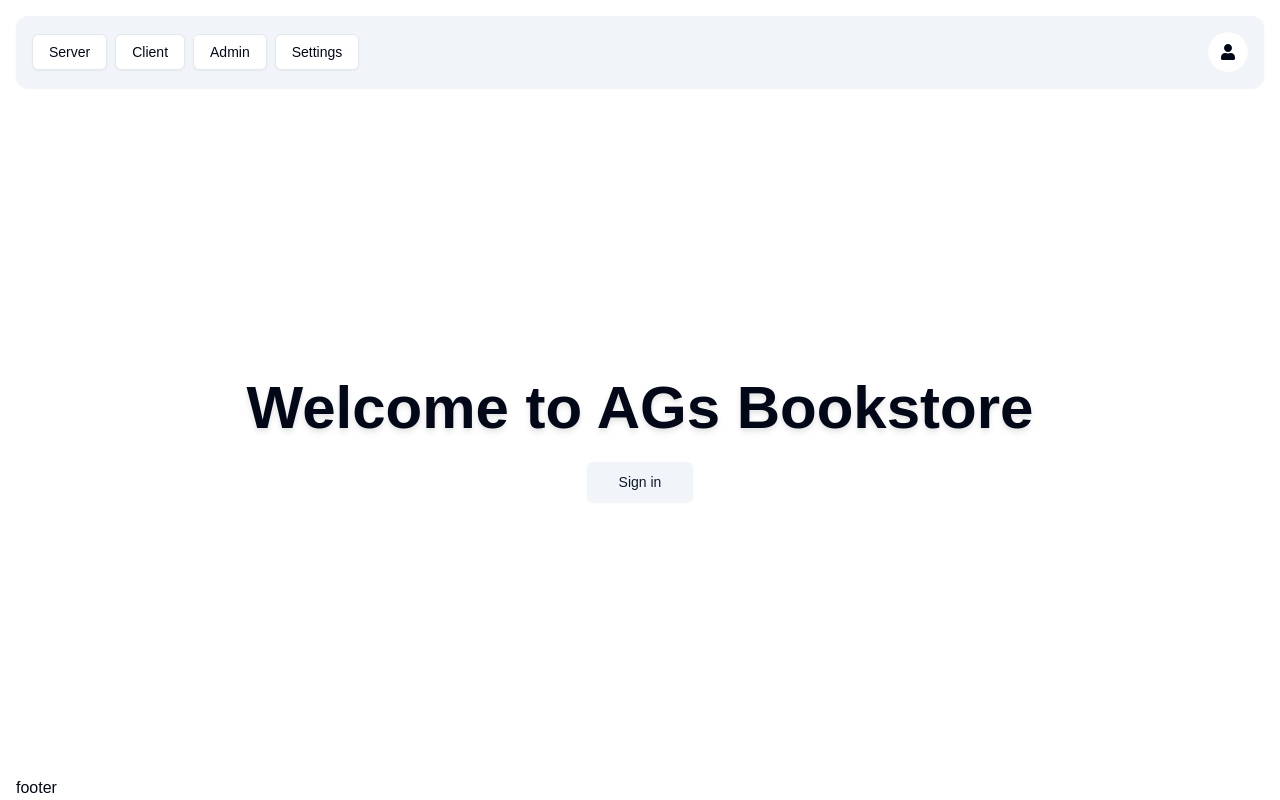
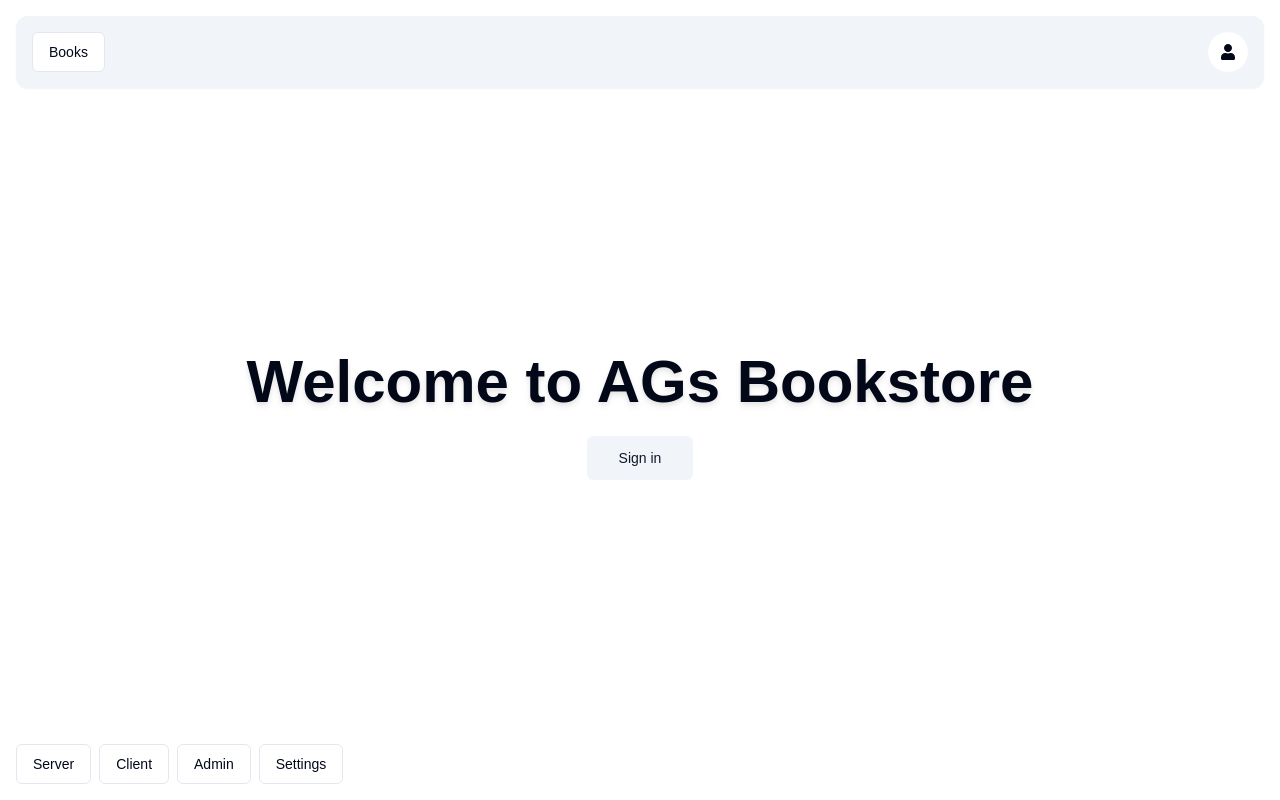
Before and after one commit to BobbaruK/ags-bookstore, a Next.js app in the folder webapp/: page / in a window 1280 px wide. Built offline with nearby package versions, Linux system fonts and the light colour scheme; no server answers.

Commit message:
add usehooks-ts, create custom btn comp, footer, update header and user btn

```diff
--- a/webapp/src/app/layout.tsx
+++ b/webapp/src/app/layout.tsx
@@ -6,6 +6,7 @@ import { ThemeProvider } from "@/providers/theme-provider";
 import type { Metadata } from "next";
 import { Geist, Geist_Mono } from "next/font/google";
 import "./globals.css";
+import { Footer } from "@/components/footer";
 
 const geistSans = Geist({
   variable: "--font-geist-sans",
@@ -44,9 +45,7 @@ export default async function RootLayout({
             <div className="grid min-h-[100vh] grid-rows-siteGrid gap-10">
               <Header />
               <main>{children}</main>
-              <footer>
-                <div className="container">footer</div>
-              </footer>
+              <Footer />
             </div>
             <Toaster richColors closeButton />
           </ThemeProvider>
--- /dev/null
+++ b/webapp/src/components/footer.tsx
@@ -0,0 +1,37 @@
+"use client";
+
+import { usePathname } from "next/navigation";
+import { Button } from "./ui/button";
+import Link from "next/link";
+
+export const Footer = () => {
+  const pathname = usePathname();
+
+  return (
+    <footer className="py-4">
+      <div className="container flex flex-wrap gap-2">
+        <Button
+          asChild
+          variant={pathname === "/server" ? "default" : "outline"}
+        >
+          <Link href={"/server"}>Server</Link>
+        </Button>
+        <Button
+          asChild
+          variant={pathname === "/client" ? "default" : "outline"}
+        >
+          <Link href={"/client"}>Client</Link>
+        </Button>
+        <Button asChild variant={pathname === "/admin" ? "default" : "outline"}>
+          <Link href={"/admin"}>Admin</Link>
+        </Button>
+        <Button
+          asChild
+          variant={pathname === "/settings" ? "default" : "outline"}
+        >
+          <Link href={"/settings"}>Settings</Link>
+        </Button>
+      </div>
+    </footer>
+  );
+};
--- a/webapp/src/components/navbar.tsx
+++ b/webapp/src/components/navbar.tsx
@@ -13,24 +13,9 @@ export const Navbar = () => {
       <div className="flex gap-x-2">
         <Button
           asChild
-          variant={pathname === "/server" ? "default" : "outline"}
+          variant={pathname.startsWith("/books") ? "default" : "outline"}
         >
-          <Link href={"/server"}>Server</Link>
-        </Button>
-        <Button
-          asChild
-          variant={pathname === "/client" ? "default" : "outline"}
-        >
-          <Link href={"/client"}>Client</Link>
-        </Button>
-        <Button asChild variant={pathname === "/admin" ? "default" : "outline"}>
-          <Link href={"/admin"}>Admin</Link>
-        </Button>
-        <Button
-          asChild
-          variant={pathname === "/settings" ? "default" : "outline"}
-        >
-          <Link href={"/settings"}>Settings</Link>
+          <Link href={"/books"}>Books</Link>
         </Button>
       </div>
       <UserButton />
--- a/webapp/src/components/ui/button.tsx
+++ b/webapp/src/components/ui/button.tsx
@@ -1,57 +1,124 @@
-import * as React from "react"
-import { Slot } from "@radix-ui/react-slot"
-import { cva, type VariantProps } from "class-variance-authority"
-
-import { cn } from "@/lib/utils"
+import * as React from "react";
+import { Slot, Slottable } from "@radix-ui/react-slot";
+import { cva, type VariantProps } from "class-variance-authority";
+import { cn } from "@/lib/utils";
 
 const buttonVariants = cva(
-  "inline-flex items-center justify-center gap-2 whitespace-nowrap rounded-md text-sm font-medium transition-colors focus-visible:outline-none focus-visible:ring-1 focus-visible:ring-ring disabled:pointer-events-none disabled:opacity-50 [&_svg]:pointer-events-none [&_svg]:size-4 [&_svg]:shrink-0",
+  "inline-flex items-center justify-center gap-2 whitespace-nowrap rounded-md text-sm font-medium ring-offset-background transition-colors focus-visible:outline-none focus-visible:ring-2 focus-visible:ring-ring focus-visible:ring-offset-2 disabled:pointer-events-none disabled:opacity-50 [&_svg]:pointer-events-none [&_svg]:size-4 [&_svg]:shrink-0",
   {
     variants: {
       variant: {
-        default:
-          "bg-primary text-primary-foreground shadow hover:bg-primary/90",
+        default: "bg-primary text-primary-foreground hover:bg-primary/90",
         destructive:
-          "bg-destructive text-destructive-foreground shadow-sm hover:bg-destructive/90",
+          "bg-destructive text-destructive-foreground hover:bg-destructive/90",
         outline:
-          "border border-input bg-background shadow-sm hover:bg-accent hover:text-accent-foreground",
+          "border border-input bg-background hover:bg-accent hover:text-accent-foreground",
         secondary:
-          "bg-secondary text-secondary-foreground shadow-sm hover:bg-secondary/80",
+          "bg-secondary text-secondary-foreground hover:bg-secondary/80",
         ghost: "hover:bg-accent hover:text-accent-foreground",
         link: "text-primary underline-offset-4 hover:underline",
+
+        danger: "bg-danger text-danger-foreground hover:bg-danger/90",
+        warning: "bg-warning text-warning-foreground hover:bg-warning/90",
+        success: "bg-success text-success-foreground hover:bg-success/90",
+        info: "bg-info text-info-foreground hover:bg-info/90",
+      },
+      effect: {
+        expandIcon: "group gap-0 relative",
+        ringHover:
+          "transition-all duration-300 hover:ring-2 hover:ring-primary/90 hover:ring-offset-2",
+        shine:
+          "before:animate-shine relative overflow-hidden before:absolute before:inset-0 before:rounded-[inherit] before:bg-[linear-gradient(45deg,transparent_25%,rgba(255,255,255,0.5)_50%,transparent_75%,transparent_100%)] before:bg-[length:250%_250%,100%_100%] before:bg-no-repeat background-position_0s_ease",
+        shineHover:
+          "relative overflow-hidden before:absolute before:inset-0 before:rounded-[inherit] before:bg-[linear-gradient(45deg,transparent_25%,rgba(255,255,255,0.5)_50%,transparent_75%,transparent_100%)] before:bg-[length:250%_250%,100%_100%] before:bg-[position:200%_0,0_0] before:bg-no-repeat before:transition-[background-position_0s_ease] hover:before:bg-[position:-100%_0,0_0] before:duration-1000",
+        gooeyRight:
+          "relative z-0 overflow-hidden transition-all duration-500 before:absolute before:inset-0 before:-z-10 before:translate-x-[150%] before:translate-y-[150%] before:scale-[2.5] before:rounded-[100%] before:bg-gradient-to-r from-white/40 before:transition-transform before:duration-1000  hover:before:translate-x-[0%] hover:before:translate-y-[0%]",
+        gooeyLeft:
+          "relative z-0 overflow-hidden transition-all duration-500 after:absolute after:inset-0 after:-z-10 after:translate-x-[-150%] after:translate-y-[150%] after:scale-[2.5] after:rounded-[100%] after:bg-gradient-to-l from-white/40 after:transition-transform after:duration-1000  hover:after:translate-x-[0%] hover:after:translate-y-[0%]",
+        underline:
+          "relative !no-underline after:absolute after:bg-primary after:bottom-2 after:h-[1px] after:w-2/3 after:origin-bottom-left after:scale-x-100 hover:after:origin-bottom-right hover:after:scale-x-0 after:transition-transform after:ease-in-out after:duration-300",
+        hoverUnderline:
+          "relative !no-underline after:absolute after:bg-primary after:bottom-2 after:h-[1px] after:w-2/3 after:origin-bottom-right after:scale-x-0 hover:after:origin-bottom-left hover:after:scale-x-100 after:transition-transform after:ease-in-out after:duration-300",
       },
       size: {
-        default: "h-9 px-4 py-2",
-        sm: "h-8 rounded-md px-3 text-xs",
-        lg: "h-10 rounded-md px-8",
-        icon: "h-9 w-9",
+        default: "h-10 px-4 py-2",
+        sm: "h-9 rounded-md px-3",
+        lg: "h-11 rounded-md px-8",
+        icon: "h-10 w-10 min-w-10",
       },
     },
     defaultVariants: {
       variant: "default",
       size: "default",
     },
-  }
-)
+  },
+);
+
+interface IconProps {
+  icon: React.ElementType;
+  iconPlacement: "left" | "right";
+}
+
+interface IconRefProps {
+  icon?: never;
+  iconPlacement?: undefined;
+}
 
 export interface ButtonProps
   extends React.ButtonHTMLAttributes<HTMLButtonElement>,
     VariantProps<typeof buttonVariants> {
-  asChild?: boolean
+  asChild?: boolean;
 }
 
-const Button = React.forwardRef<HTMLButtonElement, ButtonProps>(
-  ({ className, variant, size, asChild = false, ...props }, ref) => {
-    const Comp = asChild ? Slot : "button"
+export type ButtonIconProps = IconProps | IconRefProps;
+
+const Button = React.forwardRef<
+  HTMLButtonElement,
+  ButtonProps & ButtonIconProps
+>(
+  (
+    {
+      className,
+      variant,
+      effect,
+      size,
+      icon: Icon,
+      iconPlacement,
+      asChild = false,
+      ...props
+    },
+    ref,
+  ) => {
+    const Comp = asChild ? Slot : "button";
     return (
       <Comp
-        className={cn(buttonVariants({ variant, size, className }))}
+        className={cn(buttonVariants({ variant, effect, size, className }))}
         ref={ref}
         {...props}
-      />
-    )
-  }
-)
-Button.displayName = "Button"
+      >
+        {Icon &&
+          iconPlacement === "left" &&
+          (effect === "expandIcon" ? (
+            <div className="group-hover:translate-x-100 w-0 translate-x-[0%] pr-0 opacity-0 transition-all duration-200 group-hover:w-5 group-hover:pr-2 group-hover:opacity-100">
+              <Icon />
+            </div>
+          ) : (
+            <Icon />
+          ))}
+        <Slottable>{props.children}</Slottable>
+        {Icon &&
+          iconPlacement === "right" &&
+          (effect === "expandIcon" ? (
+            <div className="w-0 translate-x-[100%] pl-0 opacity-0 transition-all duration-200 group-hover:w-5 group-hover:translate-x-0 group-hover:pl-2 group-hover:opacity-100">
+              <Icon />
+            </div>
+          ) : (
+            <Icon />
+          ))}
+      </Comp>
+    );
+  },
+);
+Button.displayName = "Button";
 
-export { Button, buttonVariants }
+export { Button, buttonVariants };
--- /dev/null
+++ b/webapp/src/constants/button.ts
@@ -0,0 +1,10 @@
+import { buttonVariants } from "@/components/ui/button";
+import { VariantProps } from "class-variance-authority";
+
+// Extrage tipurile variantelor din `buttonVariants`
+type ButtonVariants = VariantProps<typeof buttonVariants>;
+
+// Izolează tipul pentru `effect`
+type ButtonEffects = ButtonVariants["effect"];
+
+export const BUTTON_EFFECT: ButtonEffects = "gooeyLeft";
--- a/webapp/src/features/auth/components/user-button.tsx
+++ b/webapp/src/features/auth/components/user-button.tsx
@@ -33,7 +33,13 @@ export const UserButton = () => {
         <Avatar>
           <AvatarImage src={user?.image || ""} />
           <AvatarFallback className="bg-background text-foreground">
-            <FaUser />
+            {user?.firstName && user.lastName ? (
+              user.firstName[0].toUpperCase() + user.lastName[0].toUpperCase()
+            ) : (
+              <>
+                <FaUser />
+              </>
+            )}
           </AvatarFallback>
         </Avatar>
       </DropdownMenuTrigger>
```
Also changed, not shown: webapp/package.json (+7 -0 lines), webapp/src/components/custom-button.tsx (added, +99 -0 lines), 1 other file (tests, documents, lock files or other folders).
